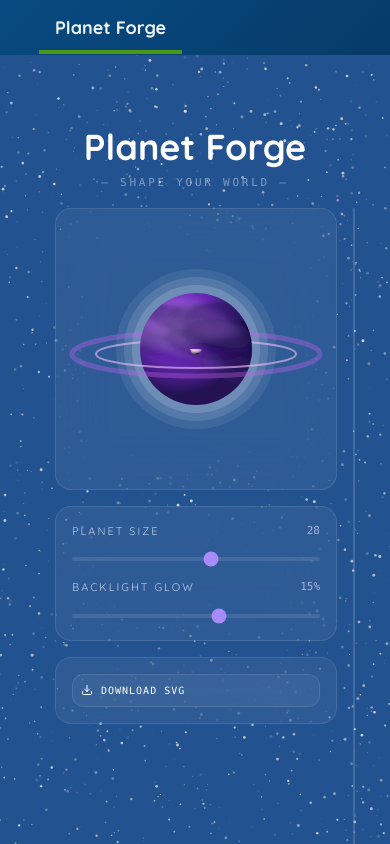
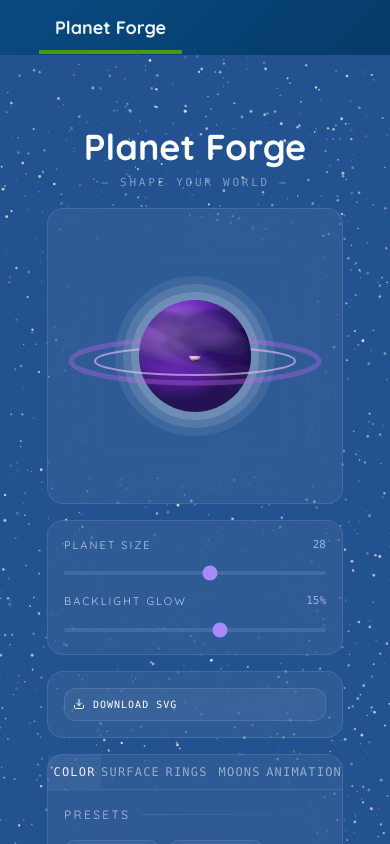
Before and after one commit to dxzfvzs/planet-gen, a React (Vite) app: page /#/ in a window 390 px wide. Shown: the top 844 px of the page. Built offline with nearby package versions, Linux system fonts and the light colour scheme.

Commit message:
feat: mobile view improvement

```diff
--- a/src/components/builder/PlanetBuilder.tsx
+++ b/src/components/builder/PlanetBuilder.tsx
@@ -175,7 +175,7 @@ export default function PlanetBuilder() {
   }
 
   return (
-    <div className="flex w-full gap-4 px-4 pb-6">
+    <div className="flex flex-col lg:flex-row w-full gap-4 px-2 sm:px-4 pb-6">
       {/* left: planet preview */}
       <div className="flex flex-col gap-4">
         <div
@@ -218,7 +218,7 @@ export default function PlanetBuilder() {
       </div>
 
       {/* right: tab panel */}
-      <div className="flex-1 overflow-hidden rounded-2xl border border-white/10 bg-white/5 backdrop-blur-xl">
+      <div className="flex-1 min-w-0 rounded-2xl border border-white/10 bg-white/5 backdrop-blur-xl">
         <div className="flex border-b border-white/10">
           {TABS.map((t) => (
             <button
```
